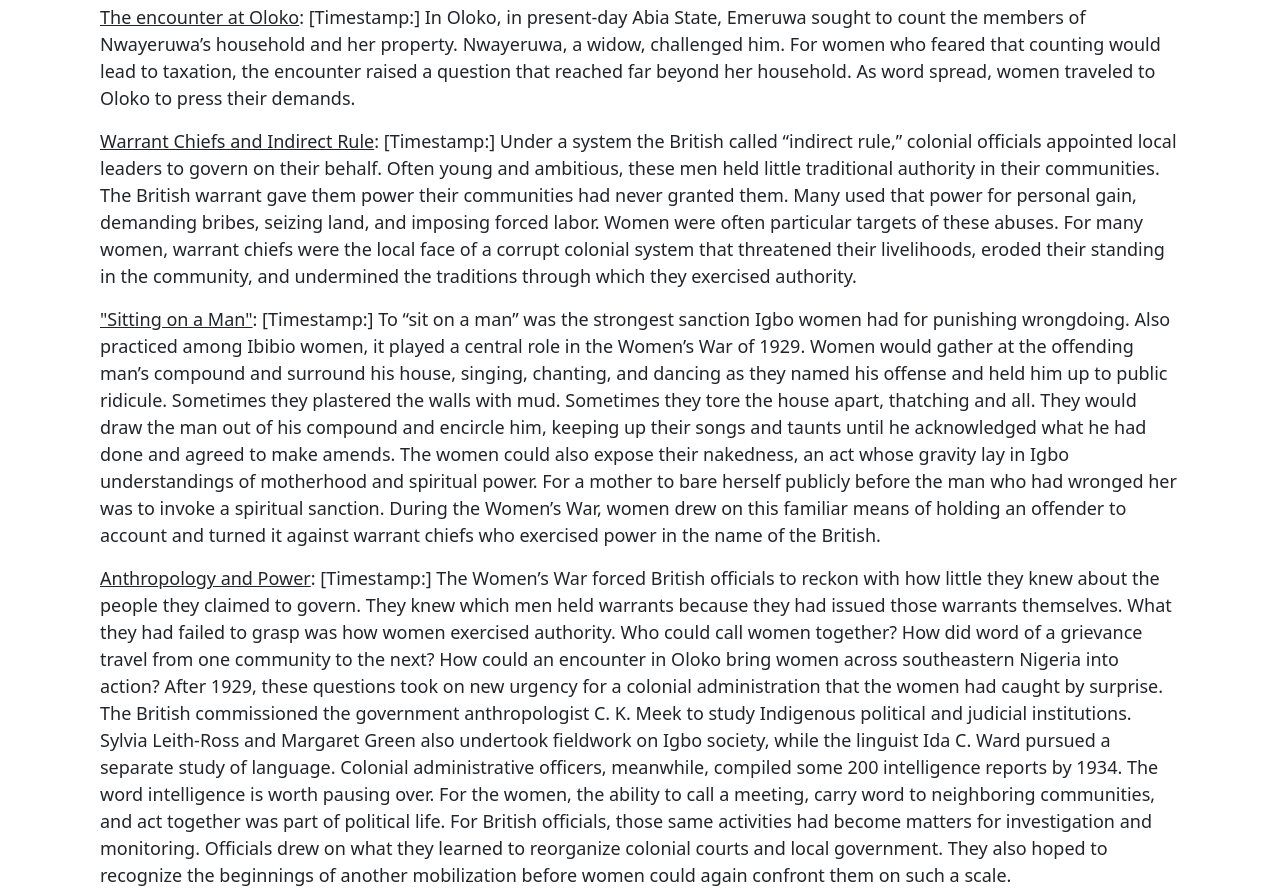
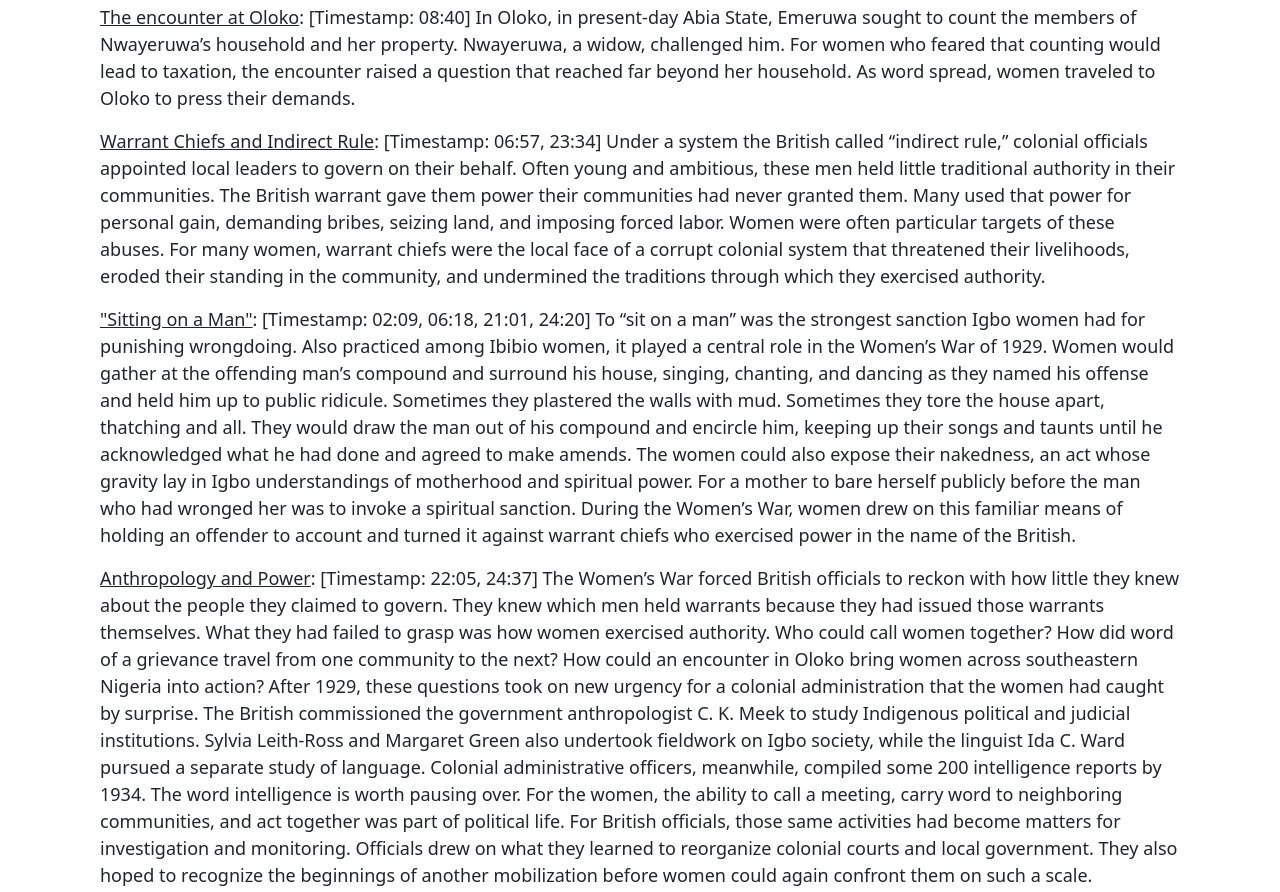
Before and after one commit to WAHPodcast/WAHPodcast, a plain HTML site: page supportingMaterials/S1E1supportingMaterials.html in a window 1280 px wide. Shown: the part 2408-3300 px from the top of the page. Drawn offline with nearby package versions, Linux system fonts and the light colour scheme.

Commit message:
Update S1E1supportingMaterials.html
added timestamps to going deeper s1e1 supporting materials

```diff
--- a/supportingMaterials/S1E1supportingMaterials.html
+++ b/supportingMaterials/S1E1supportingMaterials.html
@@ -63,10 +63,10 @@
 
 <br>
 <h3 class="my-text"><b>Going Deeper</b>: Find these topics in the transcript</h3>
-<p class="my-text"><u>The encounter at Oloko</u>: [Timestamp:] In Oloko, in present-day Abia State, Emeruwa sought to count the members of Nwayeruwa’s household and her property. Nwayeruwa, a widow, challenged him. For women who feared that counting would lead to taxation, the encounter raised a question that reached far beyond her household. As word spread, women traveled to Oloko to press their demands.</p>
-<p class="my-text"><u>Warrant Chiefs and Indirect Rule</u>: [Timestamp:] Under a system the British called “indirect rule,” colonial officials appointed local leaders to govern on their behalf. Often young and ambitious, these men held little traditional authority in their communities. The British warrant gave them power their communities had never granted them. Many used that power for personal gain, demanding bribes, seizing land, and imposing forced labor. Women were often particular targets of these abuses. For many women, warrant chiefs were the local face of a corrupt colonial system that threatened their livelihoods, eroded their standing in the community, and undermined the traditions through which they exercised authority. </p>
-<p class="my-text"><u>"Sitting on a Man"</u>: [Timestamp:] To “sit on a man” was the strongest sanction Igbo women had for punishing wrongdoing. Also practiced among Ibibio women, it played a central role in the Women’s War of 1929. Women would gather at the offending man’s compound and surround his house, singing, chanting, and dancing as they named his offense and held him up to public ridicule. Sometimes they plastered the walls with mud. Sometimes they tore the house apart, thatching and all. They would draw the man out of his compound and encircle him, keeping up their songs and taunts until he acknowledged what he had done and agreed to make amends. The women could also expose their nakedness, an act whose gravity lay in Igbo understandings of motherhood and spiritual power. For a mother to bare herself publicly before the man who had wronged her was to invoke a spiritual sanction. During the Women’s War, women drew on this familiar means of holding an offender to account and turned it against warrant chiefs who exercised power in the name of the British. </p>
-<p class="my-text"><u>Anthropology and Power</u>: [Timestamp:] The Women’s War forced British officials to reckon with how little they knew about the people they claimed to govern. They knew which men held warrants because they had issued those warrants themselves. What they had failed to grasp was how women exercised authority. Who could call women together? How did word of a grievance travel from one community to the next? How could an encounter in Oloko bring women across southeastern Nigeria into action? After 1929, these questions took on new urgency for a colonial administration that the women had caught by surprise. The British commissioned the government anthropologist C. K. Meek to study Indigenous political and judicial institutions. Sylvia Leith-Ross and Margaret Green also undertook fieldwork on Igbo society, while the linguist Ida C. Ward pursued a separate study of language. Colonial administrative officers, meanwhile, compiled some 200 intelligence reports by 1934. The word intelligence is worth pausing over. For the women, the ability to call a meeting, carry word to neighboring communities, and act together was part of political life. For British officials, those same activities had become matters for investigation and monitoring. Officials drew on what they learned to reorganize colonial courts and local government. They also hoped to recognize the beginnings of another mobilization before women could again confront them on such a scale.</p>
+<p class="my-text"><u>The encounter at Oloko</u>: [Timestamp: 08:40] In Oloko, in present-day Abia State, Emeruwa sought to count the members of Nwayeruwa’s household and her property. Nwayeruwa, a widow, challenged him. For women who feared that counting would lead to taxation, the encounter raised a question that reached far beyond her household. As word spread, women traveled to Oloko to press their demands.</p>
+<p class="my-text"><u>Warrant Chiefs and Indirect Rule</u>: [Timestamp: 06:57, 23:34] Under a system the British called “indirect rule,” colonial officials appointed local leaders to govern on their behalf. Often young and ambitious, these men held little traditional authority in their communities. The British warrant gave them power their communities had never granted them. Many used that power for personal gain, demanding bribes, seizing land, and imposing forced labor. Women were often particular targets of these abuses. For many women, warrant chiefs were the local face of a corrupt colonial system that threatened their livelihoods, eroded their standing in the community, and undermined the traditions through which they exercised authority. </p>
+<p class="my-text"><u>"Sitting on a Man"</u>: [Timestamp: 02:09, 06:18, 21:01, 24:20] To “sit on a man” was the strongest sanction Igbo women had for punishing wrongdoing. Also practiced among Ibibio women, it played a central role in the Women’s War of 1929. Women would gather at the offending man’s compound and surround his house, singing, chanting, and dancing as they named his offense and held him up to public ridicule. Sometimes they plastered the walls with mud. Sometimes they tore the house apart, thatching and all. They would draw the man out of his compound and encircle him, keeping up their songs and taunts until he acknowledged what he had done and agreed to make amends. The women could also expose their nakedness, an act whose gravity lay in Igbo understandings of motherhood and spiritual power. For a mother to bare herself publicly before the man who had wronged her was to invoke a spiritual sanction. During the Women’s War, women drew on this familiar means of holding an offender to account and turned it against warrant chiefs who exercised power in the name of the British. </p>
+<p class="my-text"><u>Anthropology and Power</u>: [Timestamp: 22:05, 24:37] The Women’s War forced British officials to reckon with how little they knew about the people they claimed to govern. They knew which men held warrants because they had issued those warrants themselves. What they had failed to grasp was how women exercised authority. Who could call women together? How did word of a grievance travel from one community to the next? How could an encounter in Oloko bring women across southeastern Nigeria into action? After 1929, these questions took on new urgency for a colonial administration that the women had caught by surprise. The British commissioned the government anthropologist C. K. Meek to study Indigenous political and judicial institutions. Sylvia Leith-Ross and Margaret Green also undertook fieldwork on Igbo society, while the linguist Ida C. Ward pursued a separate study of language. Colonial administrative officers, meanwhile, compiled some 200 intelligence reports by 1934. The word intelligence is worth pausing over. For the women, the ability to call a meeting, carry word to neighboring communities, and act together was part of political life. For British officials, those same activities had become matters for investigation and monitoring. Officials drew on what they learned to reorganize colonial courts and local government. They also hoped to recognize the beginnings of another mobilization before women could again confront them on such a scale.</p>
 
 <br>
 <h3 class="my-text"><u><b>In the Classroom</b></u></h3>
```
